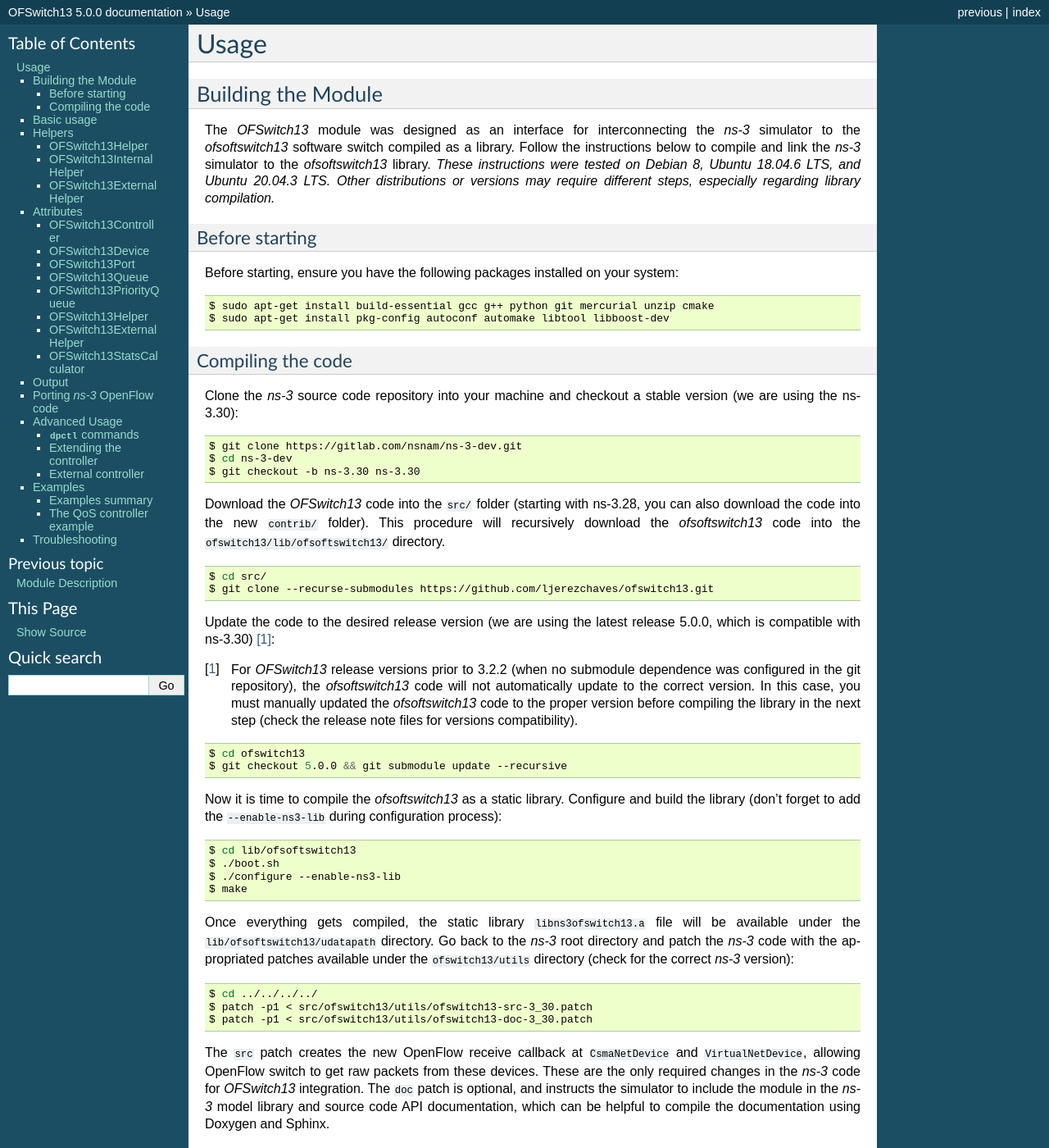
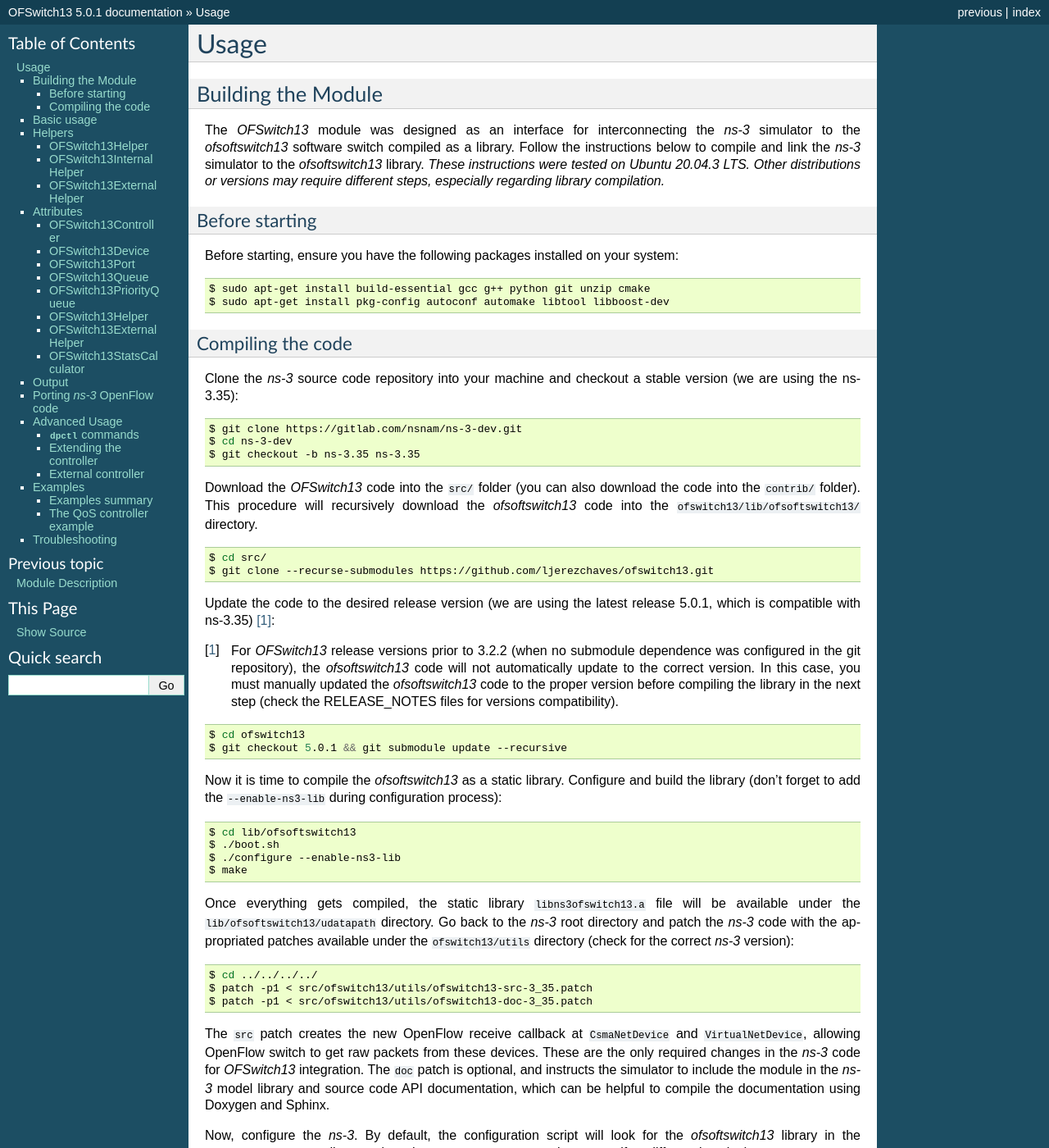
Before and after one commit to ljerezchaves/ofswitch13, a Sphinx documentation site: the page built from doc/source/ofswitch13-usage.rst, in a window 1280 px wide and 1400 px high. Shown: the whole window at 82% size. Built offline with Sphinx 7.4.7, drawn with Linux system fonts in a browser that asks for light colours; formulas are drawn with MathJax 3; some of the changed text lies outside the part shown.

Commit message:
Updating version number on files.

```diff
--- a/doc/source/conf.py
+++ b/doc/source/conf.py
@@ -48,9 +48,9 @@
 # built documents.
 #
 # The short X.Y version.
-version = '5.0.0'
+version = '5.0.1'
 # The full version, including alpha/beta/rc tags.
-release = '5.0.0'
+release = '5.0.1'
 
 # The language for content autogenerated by Sphinx. Refer to documentation
 # for a list of supported languages.
--- a/doc/source/ofswitch13-usage.rst
+++ b/doc/source/ofswitch13-usage.rst
@@ -16,9 +16,9 @@
 The |ofs13| module was designed as an interface for interconnecting the |ns3|
 simulator to the |ofslib| software switch compiled as a library. Follow the
 instructions below to compile and link the |ns3| simulator to the |ofslib|
-library. *These instructions were tested on Debian 8, Ubuntu 18.04.6 LTS, and
-Ubuntu 20.04.3 LTS. Other distributions or versions may require different steps,
-especially regarding library compilation.*
+library. *These instructions were tested on Ubuntu 20.04.3 LTS. Other
+distributions or versions may require different steps, especially regarding
+library compilation.*
 
 Before starting
 ###############
@@ -28,25 +28,24 @@
 
 .. code-block:: bash
 
-  $ sudo apt-get install build-essential gcc g++ python git mercurial unzip cmake
+  $ sudo apt-get install build-essential gcc g++ python git unzip cmake
   $ sudo apt-get install pkg-config autoconf automake libtool libboost-dev
 
 Compiling the code
 ##################
 
 Clone the |ns3| source code repository into your machine and checkout a stable
-version (we are using the ns-3.30):
+version (we are using the ns-3.35):
 
 .. code-block:: bash
 
   $ git clone https://gitlab.com/nsnam/ns-3-dev.git
   $ cd ns-3-dev
-  $ git checkout -b ns-3.30 ns-3.30
+  $ git checkout -b ns-3.35 ns-3.35
 
-Download the |ofs13| code into the ``src/`` folder (starting with ns-3.28, you
-can also download the code into the new ``contrib/`` folder). This procedure
-will recursively download the |ofslib| code into the
-``ofswitch13/lib/ofsoftswitch13/`` directory.
+Download the |ofs13| code into the ``src/`` folder (you can also download the
+code into the ``contrib/`` folder). This procedure will recursively download the
+|ofslib| code into the ``ofswitch13/lib/ofsoftswitch13/`` directory.
 
 .. code-block:: bash
 
@@ -54,19 +53,19 @@
   $ git clone --recurse-submodules https://github.com/ljerezchaves/ofswitch13.git
 
 Update the code to the desired release version (we are using the latest release
-5.0.0, which is compatible with ns-3.30) [#f1]_:
+5.0.1, which is compatible with ns-3.35) [#f1]_:
 
 .. [#f1] For |ofs13| release versions prior to 3.2.2 (when no submodule
          dependence was configured in the git repository), the |ofslib| code
          will not automatically update to the correct version. In this case,
          you must manually updated the |ofslib| code to the proper version
-         before compiling the library in the next step (check the release note
+         before compiling the library in the next step (check the RELEASE_NOTES
          files for versions compatibility).
 
 .. code-block:: bash
 
   $ cd ofswitch13
-  $ git checkout 5.0.0 && git submodule update --recursive
+  $ git checkout 5.0.1 && git submodule update --recursive
 
 Now it is time to compile the |ofslib| as a static library. Configure and
 build the library (don't forget to add the ``--enable-ns3-lib`` during
@@ -88,8 +87,8 @@
 .. code-block:: bash
 
   $ cd ../../../../
-  $ patch -p1 < src/ofswitch13/utils/ofswitch13-src-3_30.patch
-  $ patch -p1 < src/ofswitch13/utils/ofswitch13-doc-3_30.patch
+  $ patch -p1 < src/ofswitch13/utils/ofswitch13-src-3_35.patch
+  $ patch -p1 < src/ofswitch13/utils/ofswitch13-doc-3_35.patch
 
 The ``src`` patch creates the new OpenFlow receive callback at
 ``CsmaNetDevice`` and ``VirtualNetDevice``, allowing OpenFlow switch to get raw
```
Also changed, not shown: doc/source/ofswitch13-description.rst (+6 -6 lines), 6 other files.
